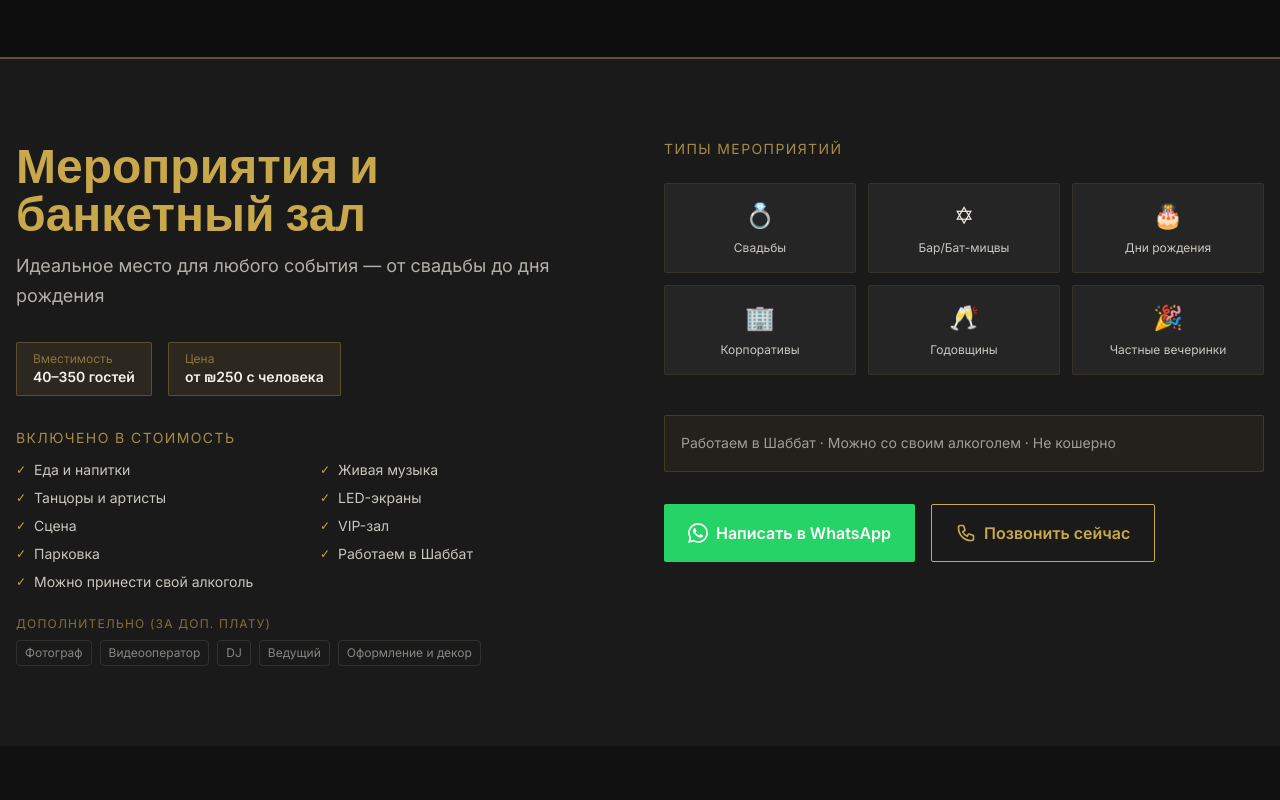
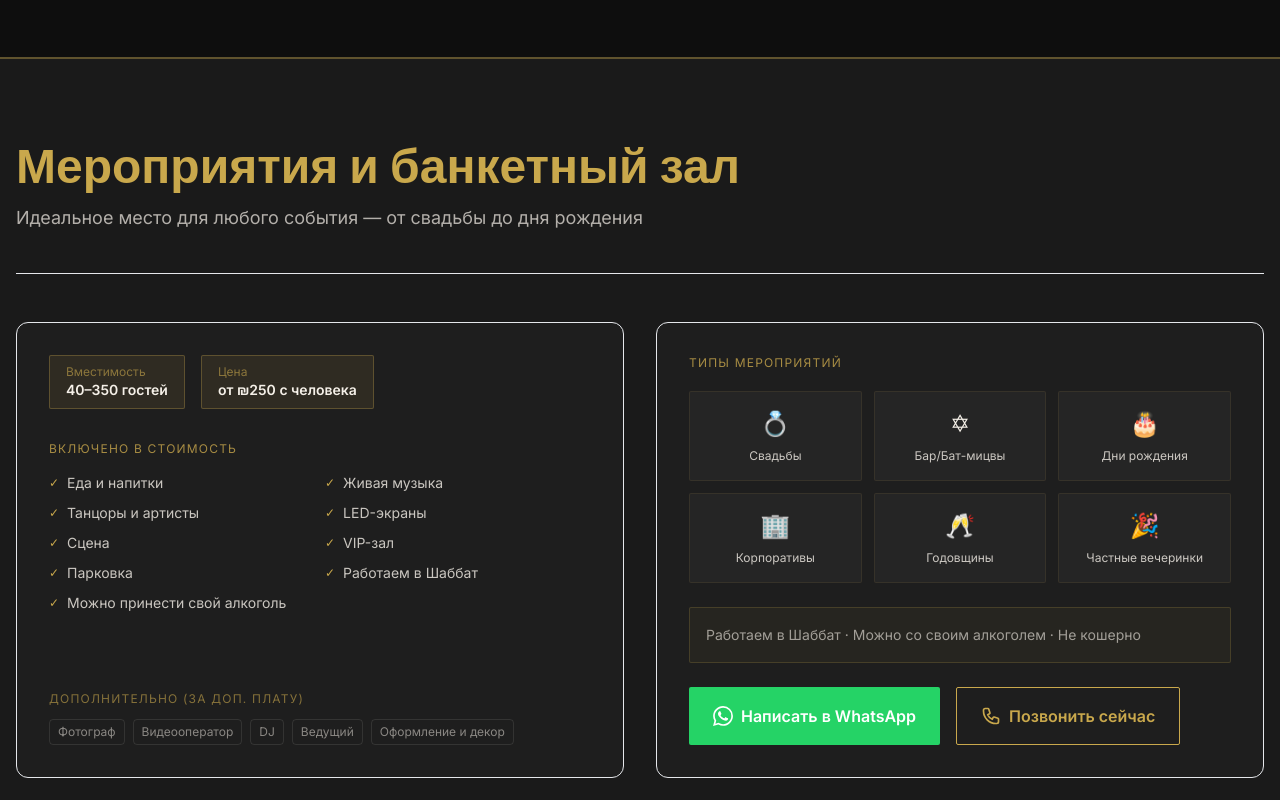
Before and after one commit to ediftw17/panorama-style-website, a Next.js app: page / in a window 1280 px wide. Shown: the part 2700-3500 px from the top of the page. Built offline with nearby package versions, Linux system fonts and the light colour scheme.

Commit message:
Events section: full-width header, equal-height card columns

```diff
--- a/components/EventsCTA.tsx
+++ b/components/EventsCTA.tsx
@@ -45,16 +45,22 @@ export default function EventsCTA() {
   return (
     <section className="relative bg-background border-t-2 border-gold/40 py-20 px-4">
       <div className="max-w-7xl mx-auto">
-        <div className="grid lg:grid-cols-2 gap-12 items-start">
+
+        {/* Full-width header */}
+        <div className="mb-12 pb-10 border-b border-white/8">
+          <h2 className="reveal font-playfair text-4xl md:text-5xl font-bold text-gold mb-4">
+            {t.title}
+          </h2>
+          <p className="text-cream/70 text-lg font-sans leading-relaxed max-w-2xl">
+            {t.subtitle}
+          </p>
+        </div>
+
+        {/* Two equal-height columns */}
+        <div className="grid lg:grid-cols-2 gap-8 items-stretch">
+
           {/* Left: details */}
-          <div>
-            <h2 className="reveal font-playfair text-4xl md:text-5xl font-bold text-gold mb-4">
-              {t.title}
-            </h2>
-            <p className="text-cream/70 text-lg mb-8 font-sans leading-relaxed">
-              {t.subtitle}
-            </p>
-
+          <div className="flex flex-col bg-white/[0.02] border border-white/8 rounded-xl p-8">
             {/* Badges */}
             <div className="flex flex-wrap gap-4 mb-8">
               <div className="bg-gold/10 border border-gold/30 rounded-sm px-4 py-2">
@@ -68,14 +74,14 @@ export default function EventsCTA() {
             </div>
 
             {/* Includes */}
-            <div className="mb-6">
-              <h3 className="text-gold/80 text-sm uppercase tracking-widest font-sans mb-3">
+            <div className="mb-6 flex-1">
+              <h3 className="text-gold/80 text-xs uppercase tracking-widest font-sans mb-4">
                 {lang === 'he' ? 'כלול במחיר' : lang === 'en' ? 'Included in price' : 'Включено в стоимость'}
               </h3>
-              <ul className="grid grid-cols-1 sm:grid-cols-2 gap-2">
+              <ul className="grid grid-cols-1 sm:grid-cols-2 gap-2.5">
                 {t.includes.map((item, i) => (
                   <li key={i} className="flex items-center gap-2 text-cream/80 text-sm font-sans">
-                    <span className="text-gold text-xs">✓</span>
+                    <span className="text-gold text-xs flex-shrink-0">✓</span>
                     {item}
                   </li>
                 ))}
@@ -84,15 +90,12 @@ export default function EventsCTA() {
 
             {/* Add-ons */}
             <div>
-              <h3 className="text-gold/60 text-xs uppercase tracking-widest font-sans mb-2">
+              <h3 className="text-gold/60 text-xs uppercase tracking-widest font-sans mb-3">
                 {lang === 'he' ? 'תוספות (בתשלום נפרד)' : lang === 'en' ? 'Add-ons (extra charge)' : 'Дополнительно (за доп. плату)'}
               </h3>
               <div className="flex flex-wrap gap-2">
                 {t.addons.map((addon, i) => (
-                  <span
-                    key={i}
-                    className="text-cream/50 text-xs border border-cream/10 rounded px-2 py-1 font-sans"
-                  >
+                  <span key={i} className="text-cream/50 text-xs border border-cream/10 rounded px-2 py-1 font-sans">
                     {addon}
                   </span>
                 ))}
@@ -100,12 +103,12 @@ export default function EventsCTA() {
             </div>
           </div>
 
-          {/* Right: event types */}
-          <div>
-            <h3 className="text-gold/80 text-sm uppercase tracking-widest font-sans mb-6">
+          {/* Right: event types + note + CTAs */}
+          <div className="flex flex-col bg-white/[0.02] border border-white/8 rounded-xl p-8">
+            <h3 className="text-gold/80 text-xs uppercase tracking-widest font-sans mb-5">
               {lang === 'he' ? 'סוגי אירועים' : lang === 'en' ? 'Event types' : 'Типы мероприятий'}
             </h3>
-            <div className="grid grid-cols-2 sm:grid-cols-3 gap-3 mb-10">
+            <div className="grid grid-cols-2 sm:grid-cols-3 gap-3 mb-6 flex-1">
               {t.types.map((type, i) => (
                 <div
                   key={i}
@@ -118,7 +121,7 @@ export default function EventsCTA() {
             </div>
 
             {/* Note */}
-            <div className="bg-gold/5 border border-gold/20 rounded-sm p-4 mb-8">
+            <div className="bg-gold/5 border border-gold/20 rounded-sm p-4 mb-6">
               <p className="text-cream/60 text-sm font-sans leading-relaxed">
                 {lang === 'he'
                   ? 'פתוחים בשבת · אפשר להביא אלכוהול · לא כשר'
@@ -152,6 +155,7 @@ export default function EventsCTA() {
               </a>
             </div>
           </div>
+
         </div>
       </div>
     </section>
```
